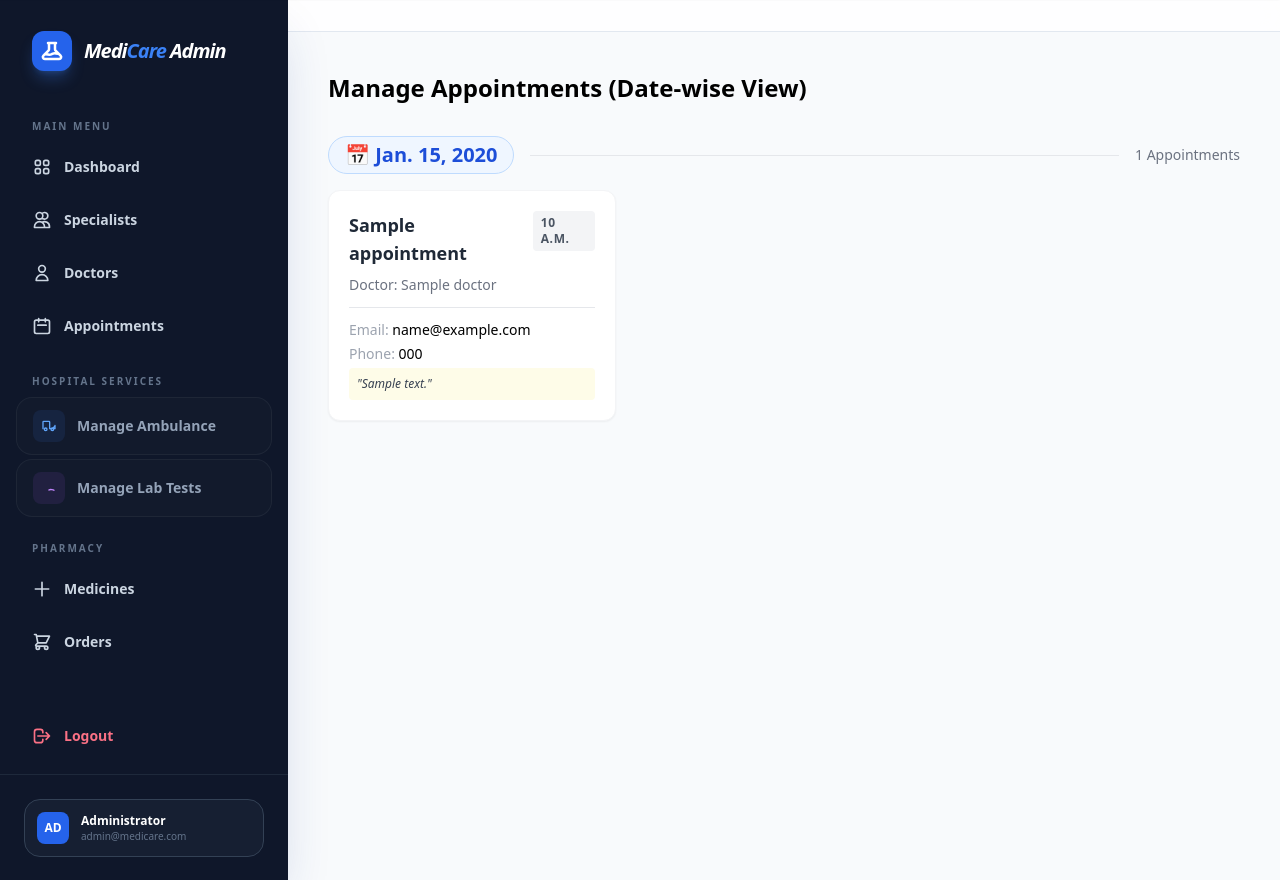
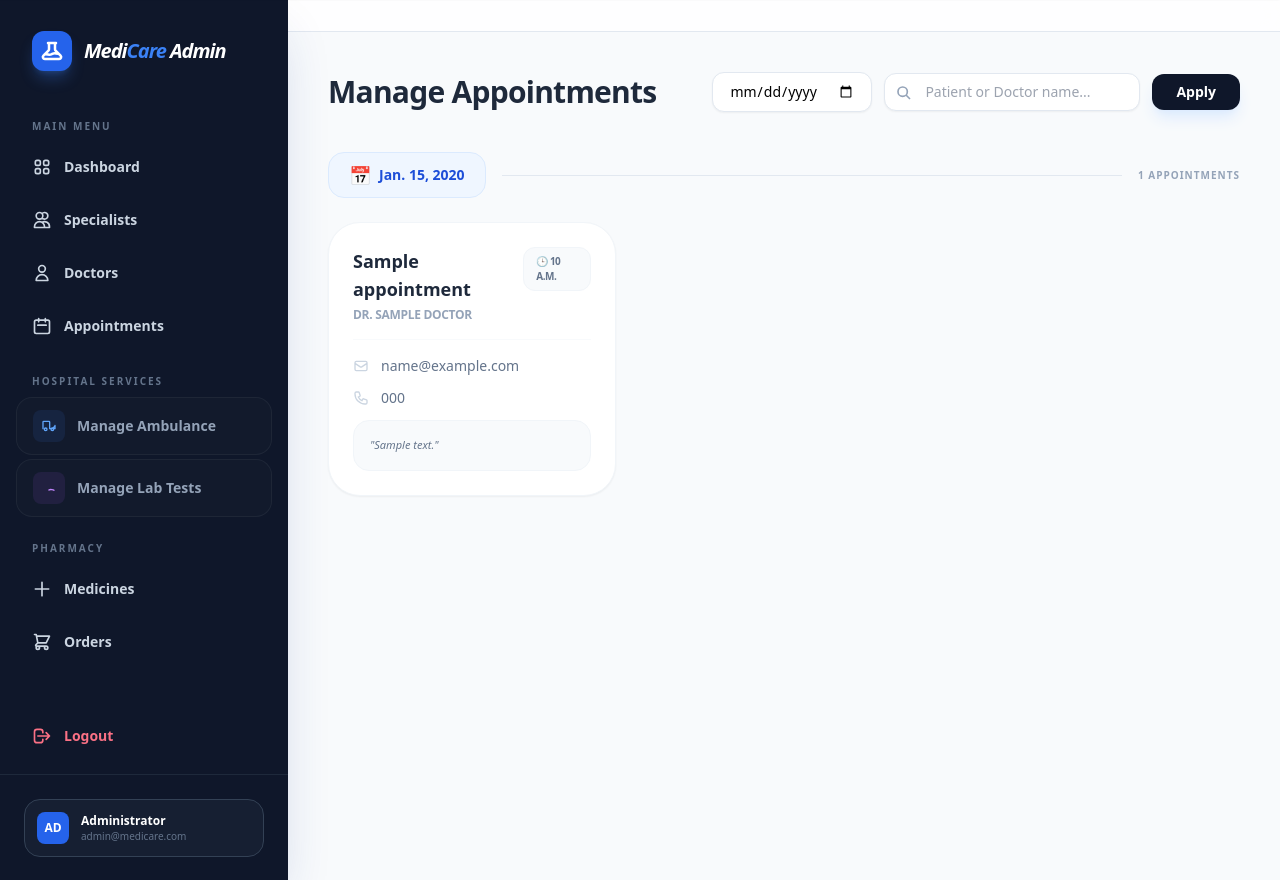
Before and after one commit to prabhakarsingh2007/medicare-django, a Django app: page /admin/view_appoinment in a window 1280 px wide. Shown: the part 82-962 px from the top of the page. Run offline with Django 5.2, Linux system fonts and the light colour scheme; a user stored in the database is signed in; tables that the repository leaves empty hold one stand-in row (values such as "Sample post"); some libraries are stand-ins or nearby versions.

Commit message:
Enhance doctor and appointment management: add search functionality, improve UI, and update templates

```diff
--- a/medicare/careapp/admin_view.py
+++ b/medicare/careapp/admin_view.py
@@ -1,3 +1,4 @@
+
 from django.shortcuts import render, redirect, get_object_or_404
 from django.contrib.auth.decorators import login_required
 from django.contrib.admin.views.decorators import staff_member_required
@@ -29,11 +30,28 @@ def dashboard(request):
 
 
 # ================= DOCTOR =================
+from django.shortcuts import render
+from django.contrib.admin.views.decorators import staff_member_required
+from .models import Doctor # Ensure aapka model name yahi ho
+
 @staff_member_required
 def view_doctor(request):
+    # 1. Sabse pehle saare doctors lein (ordered by specialist)
     doctors = Doctor.objects.all().order_by('specialist__name', 'name')
-    return render(request, "admin/view_doctor.html", {"doctors": doctors})
 
+    # 2. Search Logic: URL se 'search' parameter ko uthana
+    search_query = request.GET.get('search', '')
+
+    if search_query:
+        # Agar search box mein kuch likha hai, toh filter apply karein
+        doctors = doctors.filter(name__icontains=search_query)
+
+    # 3. Data ko template par bhejna
+    context = {
+        "doctors": doctors,
+        "search_query": search_query,
+    }
+    return render(request, "admin/view_doctor.html", context)
 
 @staff_member_required
 def add_doctor(request):
@@ -129,13 +147,34 @@ def view_patient(request):
 
 
 # ================= APPOINTMENT =================
+from django.db.models import Q
+from django.shortcuts import render
+from django.contrib.admin.views.decorators import staff_member_required
+from .models import Appointment
+
 @staff_member_required
 def view_appointment(request):
+    # Base query
     appointments = Appointment.objects.all().order_by('-date', 'time')
+
+    # 1. Search Logic (Search by Patient or Doctor Name)
+    search_query = request.GET.get('search', '')
+    if search_query:
+        appointments = appointments.filter(
+            Q(name__icontains=search_query) |
+            Q(doctor__name__icontains=search_query)
+        )
+
+    # 2. Date Filter Logic
+    date_filter = request.GET.get('date_filter', '')
+    if date_filter:
+        appointments = appointments.filter(date=date_filter)
+
     return render(request, "admin/view_appoiment.html", {
-        "appointments": appointments
+        "appointments": appointments,
+        "search_query": search_query,
+        "date_filter": date_filter
     })
-
 
 # ================= SPECIALIST =================
 @staff_member_required
--- a/medicare/careapp/templates/admin/view_appoiment.html
+++ b/medicare/careapp/templates/admin/view_appoiment.html
@@ -2,41 +2,69 @@
 
 {% block admin_content %}
 
-<h1 class="text-2xl font-bold mb-8">Manage Appointments (Date-wise View)</h1>
+<div class="flex flex-col md:flex-row md:items-center justify-between gap-4 mb-10">
+    <h1 class="text-3xl font-black text-slate-800 tracking-tight">Manage Appointments</h1>
+
+    <form method="GET" action="{% url 'view_appointment' %}" class="flex flex-wrap items-center gap-3">
+        <input type="date" name="date_filter" value="{{ date_filter }}"
+               class="px-4 py-2 rounded-xl border border-slate-200 text-sm focus:ring-2 focus:ring-blue-500 outline-none bg-white shadow-sm">
+
+        <div class="relative">
+            <input type="text" name="search" placeholder="Patient or Doctor name..." value="{{ search_query }}"
+                   class="pl-10 pr-4 py-2 rounded-xl border border-slate-200 text-sm focus:ring-2 focus:ring-blue-500 outline-none w-64 shadow-sm bg-white">
+            <svg class="w-4 h-4 absolute left-3 top-3 text-slate-400" fill="none" stroke="currentColor" viewBox="0 0 24 24">
+                <path d="M21 21l-6-6m2-5a7 7 0 11-14 0 7 7 0 0114 0z" stroke-width="2.5"/>
+            </svg>
+        </div>
+
+        <button type="submit" class="bg-slate-900 text-white px-6 py-2 rounded-xl text-sm font-bold hover:bg-blue-600 transition shadow-lg shadow-blue-100">
+            Apply
+        </button>
+
+        {% if search_query or date_filter %}
+            <a href="{% url 'view_appointment' %}" class="text-xs text-rose-500 font-bold hover:underline">Clear</a>
+        {% endif %}
+    </form>
+</div>
 
 {% regroup appointments by date as appointments_by_date %}
 
-<div class="space-y-10">
+<div class="space-y-12">
     {% for group in appointments_by_date %}
         <div class="date-section">
-            <div class="flex items-center gap-4 mb-4">
-                <h2 class="text-xl font-bold text-blue-700 bg-blue-50 px-4 py-1 rounded-full border border-blue-200">
-                    📅 {{ group.grouper }}
+            <div class="flex items-center gap-4 mb-6">
+                <h2 class="text-sm font-black text-blue-700 bg-blue-50 px-5 py-2 rounded-2xl border border-blue-100 flex items-center gap-2">
+                    <span class="text-lg">📅</span> {{ group.grouper }}
                 </h2>
-                <div class="flex-grow h-px bg-gray-200"></div>
-                <span class="text-sm text-gray-500">{{ group.list|length }} Appointments</span>
+                <div class="flex-grow h-px bg-slate-200"></div>
+                <span class="text-[10px] font-black text-slate-400 uppercase tracking-widest">{{ group.list|length }} Appointments</span>
             </div>
 
             <div class="grid md:grid-cols-2 lg:grid-cols-3 gap-6">
                 {% for appointment in group.list %}
-                <div class="bg-white rounded-xl shadow-sm border border-gray-100 p-5 hover:shadow-md transition">
-                    <div class="flex justify-between items-start mb-2">
-                        <h3 class="text-lg font-semibold text-gray-800">{{ appointment.name }}</h3>
-                        <span class="text-xs font-bold px-2 py-1 bg-gray-100 rounded text-gray-600 uppercase tracking-wider">
-                            {{ appointment.time }}
+                <div class="bg-white rounded-[2rem] shadow-sm border border-slate-100 p-6 hover:shadow-2xl hover:shadow-blue-900/5 transition-all duration-500 group">
+                    <div class="flex justify-between items-start mb-4">
+                        <div>
+                            <h3 class="text-lg font-black text-slate-800 group-hover:text-blue-600 transition-colors">{{ appointment.name }}</h3>
+                            <p class="text-xs font-bold text-slate-400 mt-1 uppercase tracking-tight">Dr. {{ appointment.doctor.name }}</p>
+                        </div>
+                        <span class="text-[10px] font-black px-3 py-1.5 bg-slate-50 rounded-xl text-slate-500 border border-slate-100 uppercase tracking-tighter">
+                            🕒 {{ appointment.time }}
                         </span>
                     </div>
 
-                    <p class="text-gray-500 text-sm mb-3">
-                        <span class="font-medium">Doctor:</span> {{ appointment.doctor.name }}
-                    </p>
-
-                    <div class="space-y-1 text-sm border-t pt-3">
-                        <p><span class="text-gray-400">Email:</span> {{ appointment.email }}</p>
-                        <p><span class="text-gray-400">Phone:</span> {{ appointment.phone }}</p>
+                    <div class="space-y-3 pt-4 border-t border-slate-50">
+                        <div class="flex items-center gap-3 text-slate-500">
+                            <svg class="w-4 h-4 text-slate-300" fill="none" stroke="currentColor" viewBox="0 0 24 24"><path d="M3 8l7.89 5.26a2 2 0 002.22 0L21 8M5 19h14a2 2 0 002-2V7a2 2 0 00-2-2H5a2 2 0 00-2 2v10a2 2 0 002 2z" stroke-width="2"/></svg>
+                            <span class="text-sm font-medium truncate">{{ appointment.email }}</span>
+                        </div>
+                        <div class="flex items-center gap-3 text-slate-500">
+                            <svg class="w-4 h-4 text-slate-300" fill="none" stroke="currentColor" viewBox="0 0 24 24"><path d="M3 5a2 2 0 012-2h3.28a1 1 0 01.948.684l1.498 4.493a1 1 0 01-.502 1.21l-2.257 1.13a11.042 11.042 0 005.516 5.516l1.13-2.257a1 1 0 011.21-.502l4.493 1.498a1 1 0 01.684.949V19a2 2 0 01-2 2h-1C9.716 21 3 14.284 3 6V5z" stroke-width="2"/></svg>
+                            <span class="text-sm font-medium">{{ appointment.phone }}</span>
+                        </div>
 
                         {% if appointment.message %}
-                        <div class="mt-2 p-2 bg-yellow-50 rounded text-xs text-gray-700 italic">
+                        <div class="mt-4 p-4 bg-slate-50 rounded-2xl text-[11px] text-slate-500 italic border border-slate-100">
                             "{{ appointment.message }}"
                         </div>
                         {% endif %}
@@ -46,8 +74,11 @@
             </div>
         </div>
     {% empty %}
-        <div class="text-center py-20 bg-gray-50 rounded-xl border-2 border-dashed">
-            <p class="text-gray-400 text-lg">No appointments scheduled yet.</p>
+        <div class="text-center py-24 bg-white rounded-[3rem] border-2 border-dashed border-slate-200">
+            <div class="text-5xl mb-4">🔎</div>
+            <h3 class="text-xl font-black text-slate-800">No Appointments Found</h3>
+            <p class="text-slate-400 font-bold uppercase tracking-widest text-[10px] mt-2">Try changing your filters or search terms.</p>
+            <a href="{% url 'view_appointment' %}" class="mt-6 inline-block bg-slate-100 text-slate-600 px-8 py-3 rounded-2xl font-black text-xs uppercase tracking-widest hover:bg-slate-200 transition-all">Refresh List</a>
         </div>
     {% endfor %}
 </div>
```
Also changed, not shown: medicare/careapp/templates/admin/view_doctor.html (+44 -16 lines).
